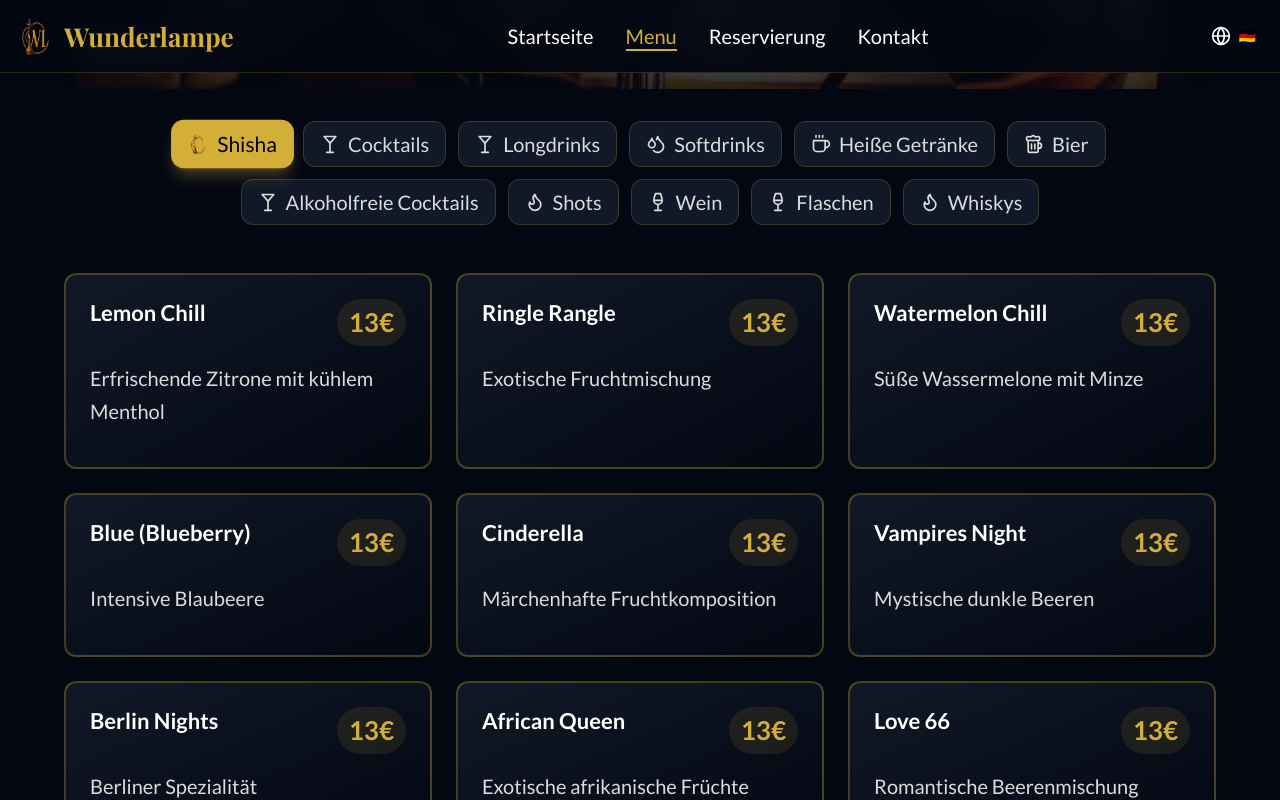
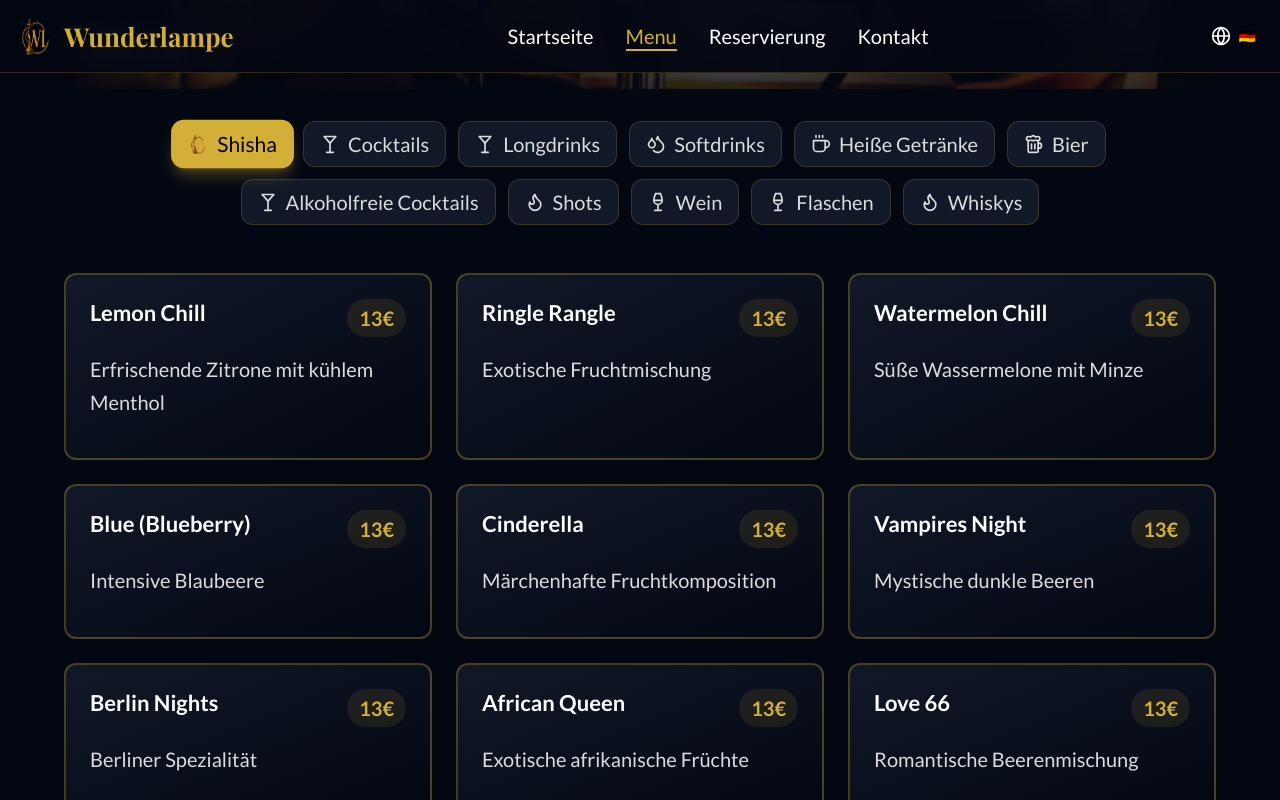
Before and after one commit to sparke0101/wunderlampe, a React (Vite) app: page / in a window 1280 px wide. Both pictures are taken after a click on the button "View Full Menu →". Shown: the part 513-1313 px from the top of the page. Built offline with nearby package versions, Linux system fonts and the light colour scheme.

Commit message:
Fix price display layout in menu cards

```diff
--- a/src/components/Menu.tsx
+++ b/src/components/Menu.tsx
@@ -290,7 +290,7 @@ export default function Menu() {
                 <h3 className="text-lg sm:text-xl font-body font-semibold text-white group-hover:text-gold transition-colors duration-300 leading-tight flex-1 pr-2">
                   {item.name}
                 </h3>
-                <span className="text-lg sm:text-xl md:text-2xl font-body font-bold text-gold bg-gold/10 px-2 sm:px-3 py-1 rounded-full flex-shrink-0">
+                <span className="text-base sm:text-lg font-body font-bold text-gold bg-gold/10 px-2 sm:px-3 py-1 rounded-full flex-shrink-0 whitespace-nowrap">
                   {item.price}
                 </span>
               </div>
```
